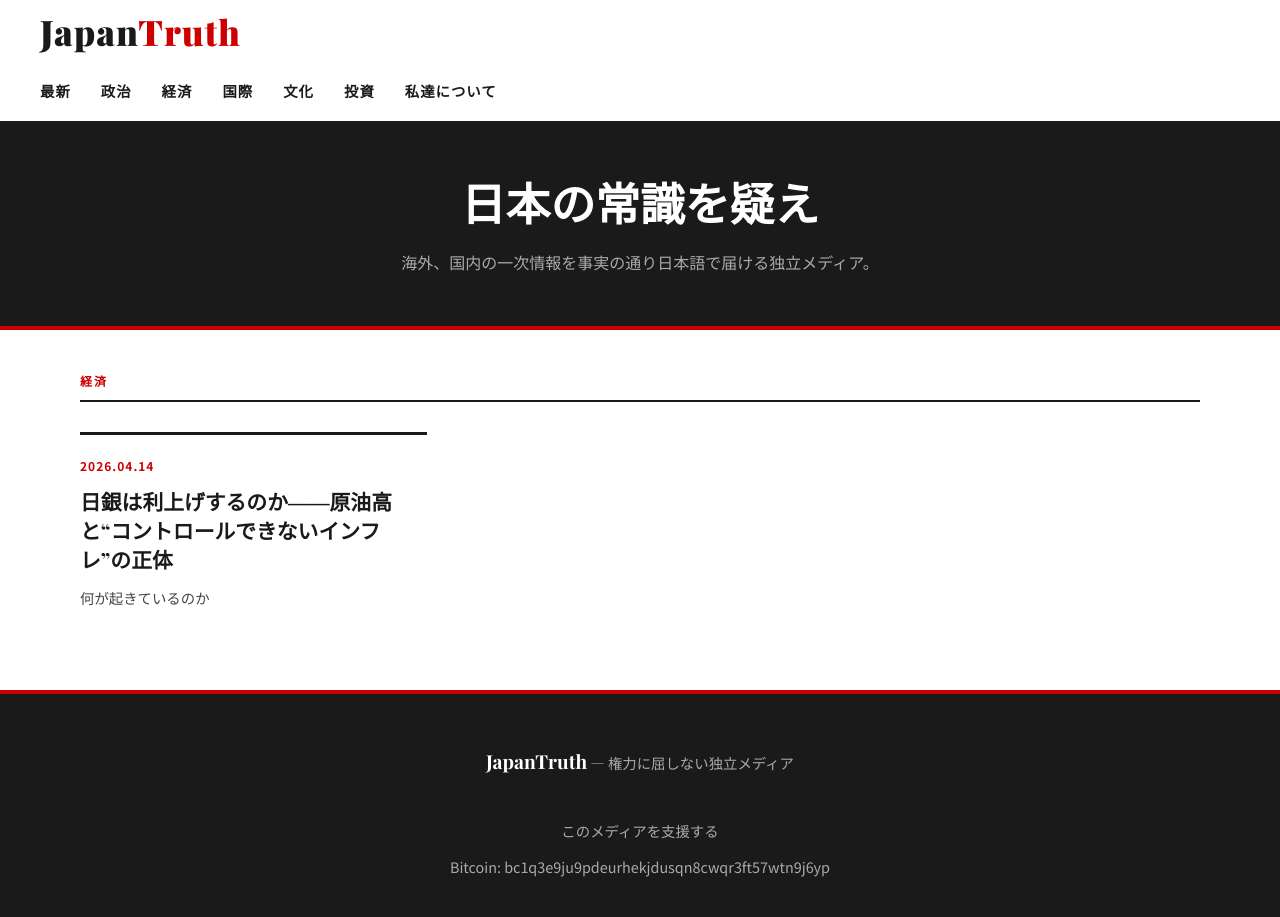
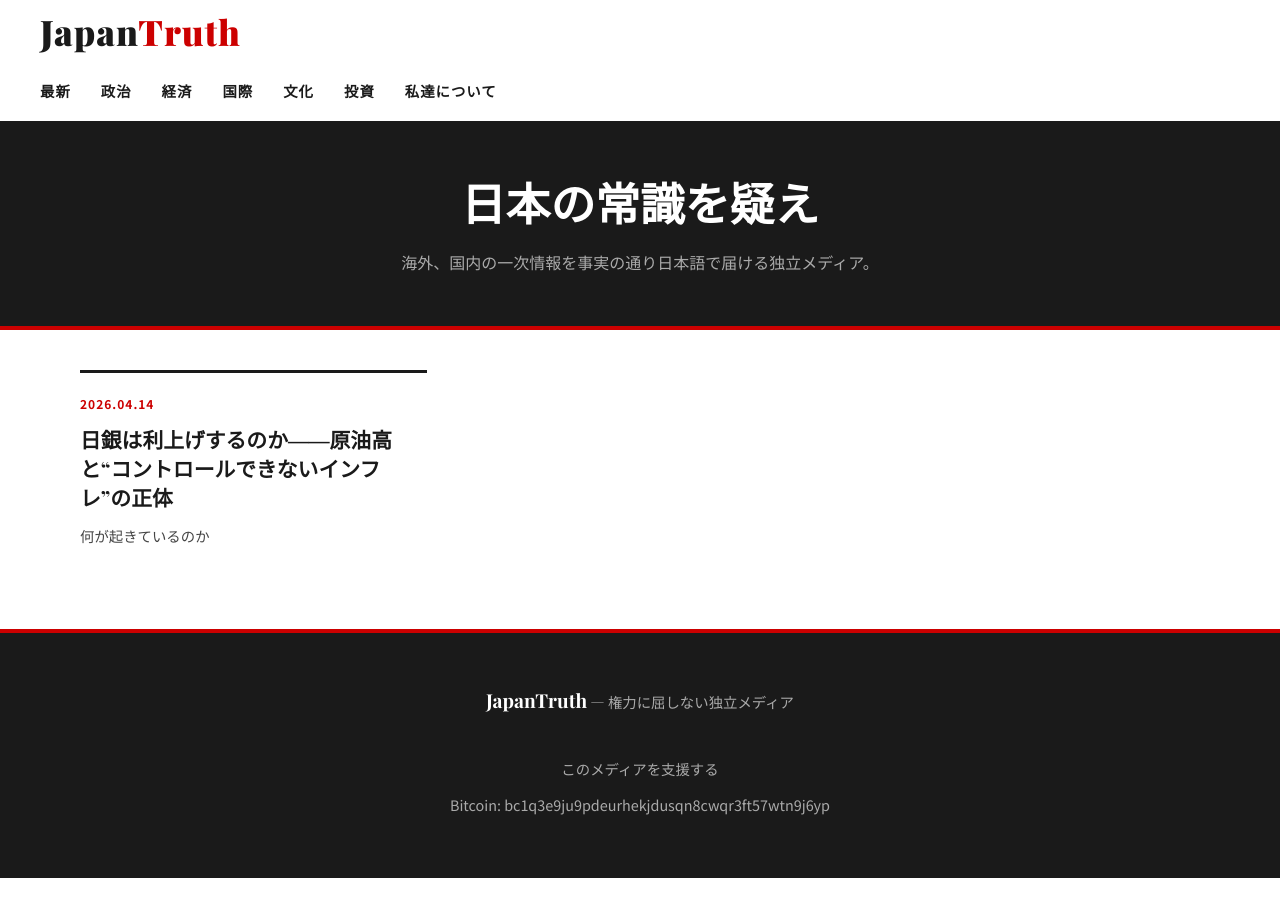
Before and after one commit to JapanTruth/japantruth.github.io, a Jekyll site: the page built from categories/economy.md, in a window 1280 px wide and 940 px high. Shown: the top 917 px of the window. Built offline with Jekyll 4.4.1, drawn with Linux system fonts in a browser that asks for light colours.

Commit message:
Update economy.md

```diff
--- a/categories/economy.md
+++ b/categories/economy.md
@@ -3,8 +3,6 @@ layout: default
 title: 経済
 permalink: /categories/economy/
 ---
-
-<h1 class="section-label">経済</h1>
 
 <ul class="post-list">
   {% for post in site.categories.economy %}
```
